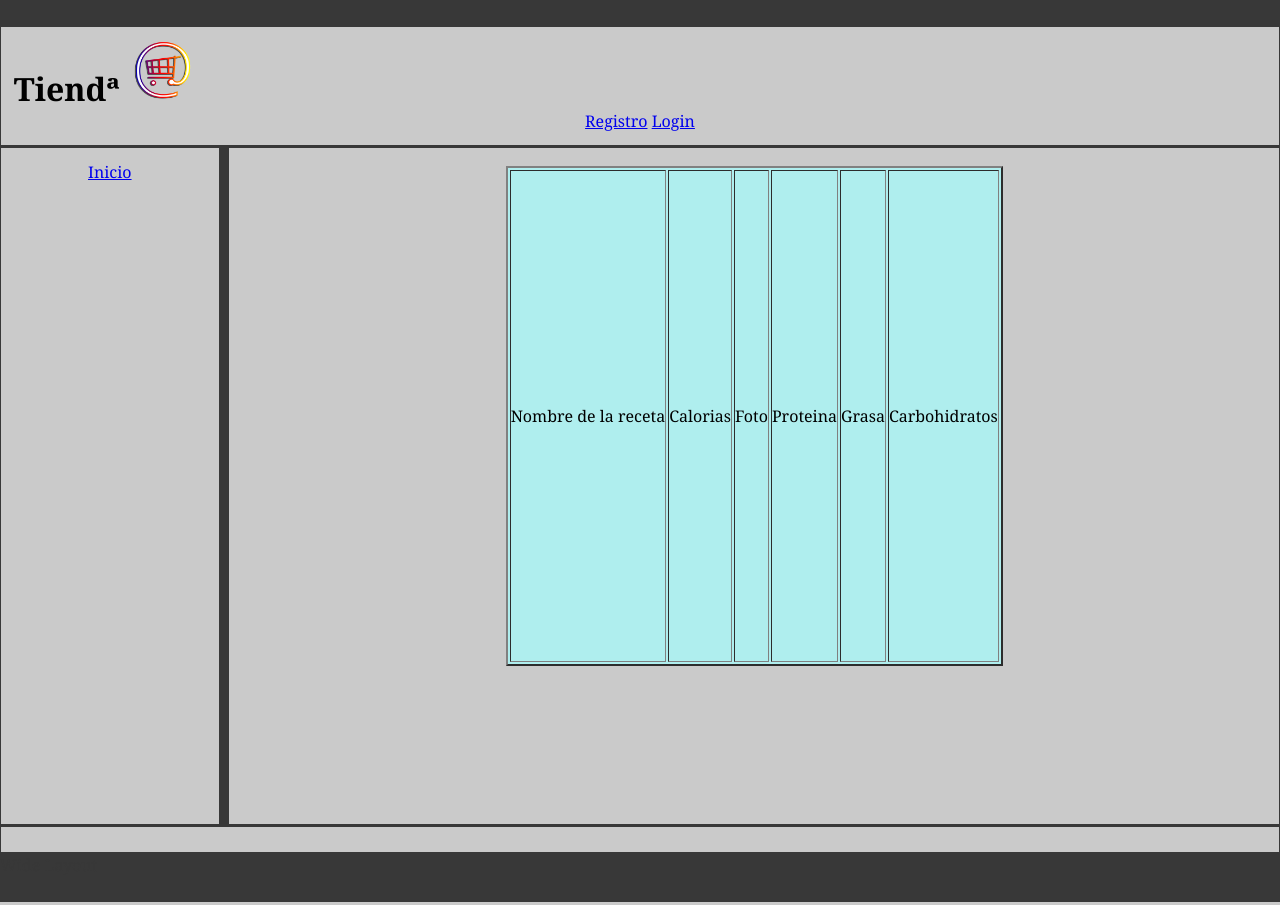
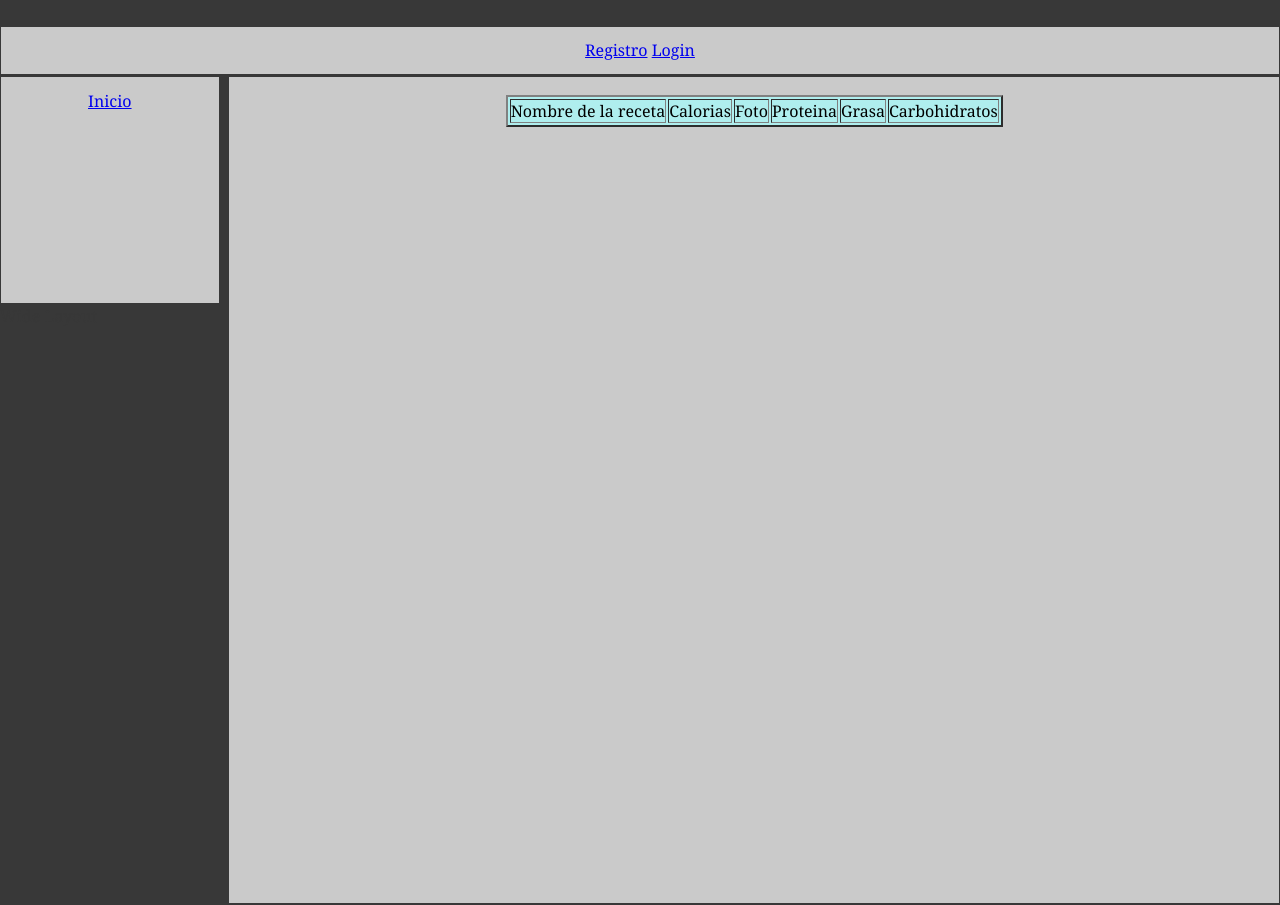
Before and after one commit to Bibote/SarPaginaWeb, a PHP site: page /TusRecetas.php in a window 1280 px wide. Run offline with PHP 8.4, Linux system fonts and the light colour scheme.

Commit message:
recetas buenardo

```diff
--- a/html/Footer.html
+++ /dev/null
@@ -1,4 +0,0 @@
-<footer  class='main' id='f1'>
-
-</footer>
-</div>
--- a/php/Credits.php
+++ b/php/Credits.php
@@ -12,6 +12,5 @@
 
     </div>
   </section>
-  <?php include '../html/Footer.html' ?>
 </body>
 </html>
--- a/php/ElegirCal.php
+++ b/php/ElegirCal.php
@@ -17,6 +17,5 @@
       </form>
     </div>
   </section>
-  <?php include '../html/Footer.html' ?>
 </body>
 </html>
--- a/php/Layout.php
+++ b/php/Layout.php
@@ -8,10 +8,9 @@
   <section class="main" id="s1">
     <div>
 
-      <h2>Tienda</h2>
+      <h2>Recetalandia</h2>
 
     </div>
   </section>
-  <?php include '../html/Footer.html' ?>
 </body>
 </html>
--- a/php/LogIn.php
+++ b/php/LogIn.php
@@ -60,7 +60,7 @@
     </div>
   </section>
   <script src="../js/Increase.js"></script>
-  <?php include '../html/Footer.html' ?>
+
 
 
 </body>
--- a/php/Menus.php
+++ b/php/Menus.php
@@ -26,8 +26,7 @@
 
   }
 
-  echo "<header class='main' id='h1'>
-  <h1 style='color:#000000' align='left' display:inline;>Tiendª<img style='width:7%;height:7%' src='../images/logo.png'></img></h1>";
+  echo "<header class='main' id='h1'>";
       if (!isset($_SESSION['nombre'])){
         echo "<span class='right' style=display:inline><a href='Registro.php'>Registro</a></span>
         <span class='right' style=display:inline><a href='LogIn.php'>Login</a></span>
@@ -44,8 +43,8 @@
         <span class='right' style=display:inline;><a href='LogOut.php'>Logout</a></span>
         </header>
       <nav class='main' id='n1' role='navigation'>
+        <span><a href='ElegirCal.php'>Buscar Receta</a></span>
         <span><a href='TusRecetas.php'>Ver Recetas Guardadas</a></span>
-        <span><a href='ElegirCal.php'>Buscar Receta</a></span>
 
       </nav>";
 
--- a/php/Pago.php
+++ b/php/Pago.php
@@ -14,7 +14,6 @@
     <input type="button" id="verPreguntas" value="verPreguntas" onclick="verLocalizacion()">
     <div id='verTabla'>
   </section>
-  <?php include '../html/Footer.html' ?>
   <script src="../js/ViewQuestionsAjax.js"></script>
 </body>
 </html>
--- a/php/Registro.php
+++ b/php/Registro.php
@@ -38,7 +38,6 @@
 
   </section>
   <script src="../js/ClientEnrollment.js"></script>
-  <?php include '../html/Footer.html' ?>
 
 
 </body>
--- a/php/TusRecetas.php
+++ b/php/TusRecetas.php
@@ -14,7 +14,7 @@
 $xml = simplexml_load_file('../xml/Recetas.xml');
 ?>
 <div id=receta-table>
- <center><table style="overflow-y:auto; height: 500px;" bgcolor='AFEEEE' border='2'>
+ <center><table bgcolor='AFEEEE' border='2'>
     <tr>
         <td>Nombre de la receta</td>
         <td>Calorias</td>
@@ -66,6 +66,5 @@ foreach($xml->children() as $pedidos){
 </div id=receta-table>
 </div>
 </section>
-<?php include '../html/Footer.html' ?>
 </body>
 </html>
--- a/styles/Style.css
+++ b/styles/Style.css
@@ -13,8 +13,10 @@ nav span             				{ margin: 0px 5px 0px 0px;
 						width: 100%;
 						display: inline-block;}
 #receta-table {
-	overflow-x:scroll;
+	overflow-y:scroll;
+	table-layout: auto;
+	overflow-x: hidden;
 	width:auto;
-	height:500px;
+	height:700px;
 	border:'2';
 }
--- a/styles/Wide.css
+++ b/styles/Wide.css
@@ -2,7 +2,7 @@ body				{background: rgb(56, 56, 56);}
 
 #page-wrap:after 	{content: "Wide Layout";}
 
-nav					{float: left; width: 15%; height: 650px;}
+nav					{float: left; width: 15%; height: 200px;}
 nav span			{margin: 0px 100px 0px 0px;}
-section				{float: right; width: 80%; height: 650px;}
+section				{float: right; width: 80%; height: 800px;}
 footer				{clear: both; display: block;}
```
Also changed, not shown: php/VerRecetas.php (+4 -4 lines), images/logo.png (deleted).
